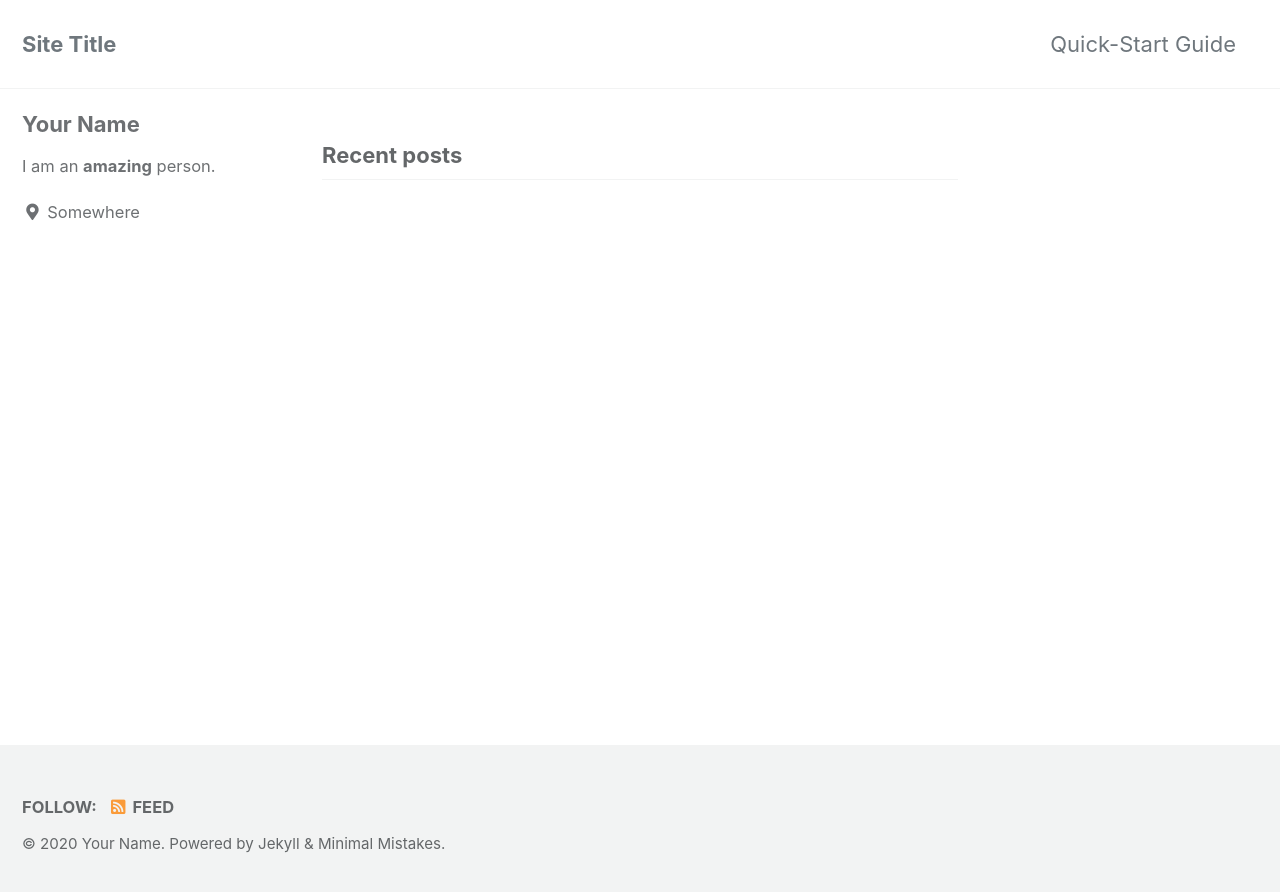
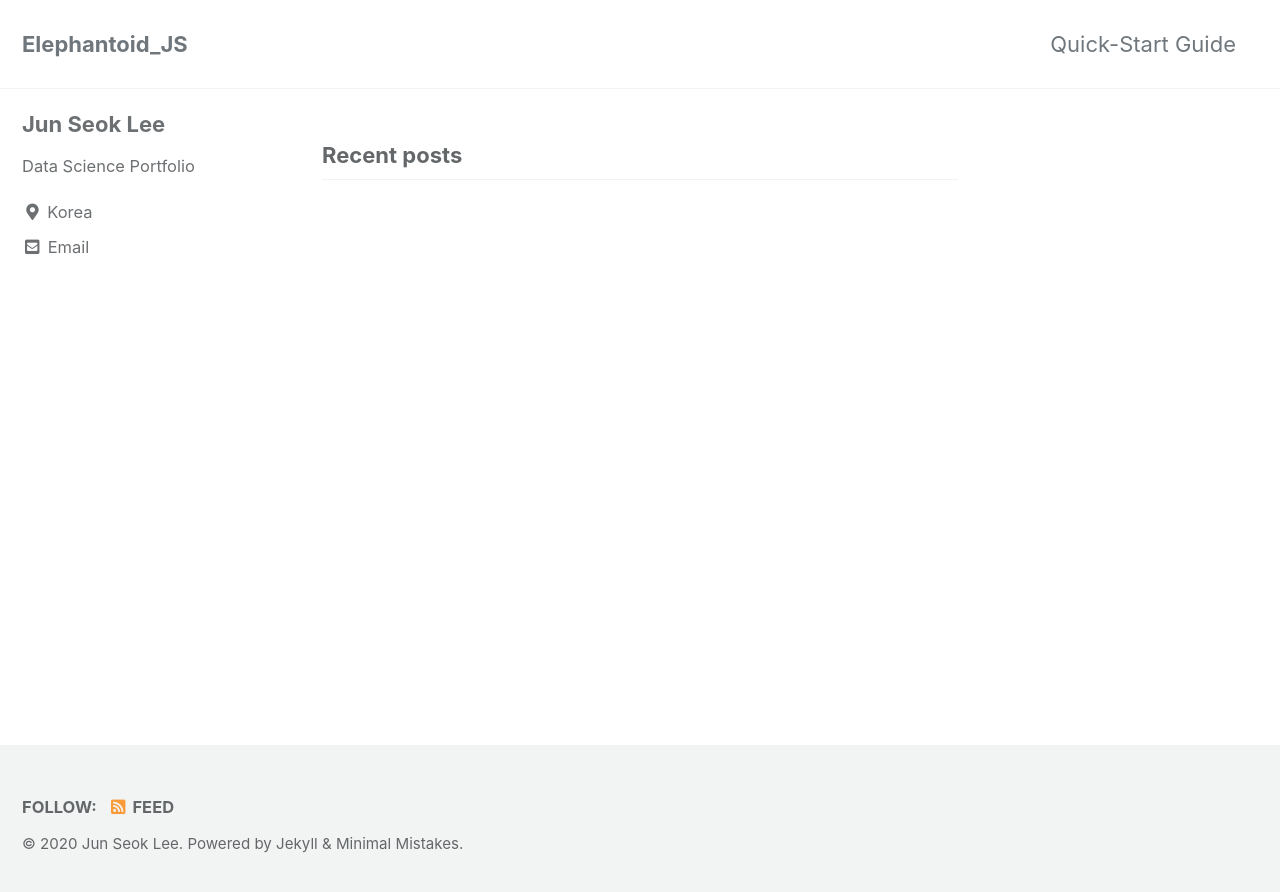
Before and after one commit to elephantoid/elephantoid.github.io, a Jekyll site: the page built from index.html, in a window 1280 px wide. Shown: the top 892 px of the page. Built offline with Jekyll 4.4.1, drawn with Linux system fonts in a browser that asks for light colours; cached includes are drawn as plain includes; the list of posts is cut into pages by our own code; part of the change alters nothing that is shown.

Commit message:
added author information in _config.yml

```diff
--- a/_config.yml
+++ b/_config.yml
@@ -12,92 +12,91 @@
 
 # theme                  : "minimal-mistakes-jekyll"
 # remote_theme           : "mmistakes/minimal-mistakes"
-minimal_mistakes_skin    : "default" # "air", "aqua", "contrast", "dark", "dirt", "neon", "mint", "plum", "sunrise"
+minimal_mistakes_skin: "default" # "air", "aqua", "contrast", "dark", "dirt", "neon", "mint", "plum", "sunrise"
 
 # Site Settings
-locale                   : "en-US"
-title                    : "Site Title"
-title_separator          : "-"
-subtitle                 : # site tagline that appears below site title in masthead
-name                     : "Your Name"
-description              : "An amazing website."
-url                      : # the base hostname & protocol for your site e.g. "https://mmistakes.github.io"
-baseurl                  : # the subpath of your site, e.g. "/blog"
-repository               : # GitHub username/repo-name e.g. "mmistakes/minimal-mistakes"
-teaser                   : # path of fallback teaser image, e.g. "/assets/images/500x300.png"
-logo                     : # path of logo image to display in the masthead, e.g. "/assets/images/88x88.png"
-masthead_title           : # overrides the website title displayed in the masthead, use " " for no title
+locale: "en-US"
+title: "Elephantoid_JS"
+title_separator: "-"
+subtitle: # site tagline that appears below site title in masthead
+name: "Jun Seok Lee"
+description: "Data Science Portfolio"
+url: # the base hostname & protocol for your site e.g. "https://mmistakes.github.io"
+baseurl: # the subpath of your site, e.g. "/blog"
+repository: # GitHub username/repo-name e.g. "mmistakes/minimal-mistakes"
+teaser: # path of fallback teaser image, e.g. "/assets/images/500x300.png"
+logo: # path of logo image to display in the masthead, e.g. "/assets/images/88x88.png"
+masthead_title: # overrides the website title displayed in the masthead, use " " for no title
 # breadcrumbs            : false # true, false (default)
-words_per_minute         : 200
+words_per_minute: 200
 comments:
-  provider               : # false (default), "disqus", "discourse", "facebook", "staticman", "staticman_v2", "utterances", "custom"
+  provider: # false (default), "disqus", "discourse", "facebook", "staticman", "staticman_v2", "utterances", "custom"
   disqus:
-    shortname            : # https://help.disqus.com/customer/portal/articles/466208-what-s-a-shortname-
+    shortname: # https://help.disqus.com/customer/portal/articles/466208-what-s-a-shortname-
   discourse:
-    server               : # https://meta.discourse.org/t/embedding-discourse-comments-via-javascript/31963 , e.g.: meta.discourse.org
+    server: # https://meta.discourse.org/t/embedding-discourse-comments-via-javascript/31963 , e.g.: meta.discourse.org
   facebook:
     # https://developers.facebook.com/docs/plugins/comments
-    appid                :
-    num_posts            : # 5 (default)
-    colorscheme          : # "light" (default), "dark"
+    appid:
+    num_posts: # 5 (default)
+    colorscheme: # "light" (default), "dark"
   utterances:
-    theme                : # "github-light" (default), "github-dark"
-    issue_term           : # "pathname" (default)
+    theme: # "github-light" (default), "github-dark"
+    issue_term: # "pathname" (default)
   staticman:
-    branch               : # "master"
-    endpoint             : # "https://{your Staticman v3 API}/v3/entry/github/"
+    branch: # "master"
+    endpoint: # "https://{your Staticman v3 API}/v3/entry/github/"
 reCaptcha:
-  siteKey                :
-  secret                 :
+  siteKey:
+  secret:
 atom_feed:
-  path                   : # blank (default) uses feed.xml
-search                   : # true, false (default)
-search_full_content      : # true, false (default)
-search_provider          : # lunr (default), algolia, google
+  path: # blank (default) uses feed.xml
+search: # true, false (default)
+search_full_content: # true, false (default)
+search_provider: # lunr (default), algolia, google
 algolia:
-  application_id         : # YOUR_APPLICATION_ID
-  index_name             : # YOUR_INDEX_NAME
-  search_only_api_key    : # YOUR_SEARCH_ONLY_API_KEY
-  powered_by             : # true (default), false
+  application_id: # YOUR_APPLICATION_ID
+  index_name: # YOUR_INDEX_NAME
+  search_only_api_key: # YOUR_SEARCH_ONLY_API_KEY
+  powered_by: # true (default), false
 google:
-  search_engine_id       : # YOUR_SEARCH_ENGINE_ID
-  instant_search         : # false (default), true
+  search_engine_id: # YOUR_SEARCH_ENGINE_ID
+  instant_search: # false (default), true
 # SEO Related
-google_site_verification :
-bing_site_verification   :
-yandex_site_verification :
-naver_site_verification  :
+google_site_verification:
+bing_site_verification:
+yandex_site_verification:
+naver_site_verification:
 
 # Social Sharing
 twitter:
-  username               :
+  username:
 facebook:
-  username               :
-  app_id                 :
-  publisher              :
-og_image                 : # Open Graph/Twitter default site image
+  username:
+  app_id:
+  publisher:
+og_image: # Open Graph/Twitter default site image
 # For specifying social profiles
 # - https://developers.google.com/structured-data/customize/social-profiles
 social:
-  type                   : # Person or Organization (defaults to Person)
-  name                   : # If the user or organization name differs from the site's name
+  type: # Person or Organization (defaults to Person)
+  name: # If the user or organization name differs from the site's name
   links: # An array of links to social media profiles
 
 # Analytics
 analytics:
-  provider               : false # false (default), "google", "google-universal", "google-gtag", "custom"
+  provider: false # false (default), "google", "google-universal", "google-gtag", "custom"
   google:
-    tracking_id          :
-    anonymize_ip         : # true, false (default)
-
+    tracking_id:
+    anonymize_ip: # true, false (default)
 
 # Site Author
 author:
-  name             : "Your Name"
-  avatar           : # path of avatar image, e.g. "/assets/images/bio-photo.jpg"
-  bio              : "I am an **amazing** person."
-  location         : "Somewhere"
-  email            :
+  name: "Jun Seok Lee"
+  avatar: # path of avatar image, e.g. "/assets/images/bio-photo.jpg"
+  bio: "Data Science Portfolio"
+  location: "Korea"
+  email: "Hersheypq@gmail.com"
   links:
     - label: "Email"
       icon: "fas fa-fw fa-envelope-square"
@@ -140,7 +139,6 @@ footer:
       icon: "fab fa-fw fa-instagram"
       # url:
 
-
 # Reading Files
 include:
   - .htaccess
@@ -178,14 +176,12 @@ keep_files:
 encoding: "utf-8"
 markdown_ext: "markdown,mkdown,mkdn,mkd,md"
 
-
 # Conversion
 markdown: kramdown
 highlighter: rouge
 lsi: false
 excerpt_separator: "\n\n"
 incremental: false
-
 
 # Markdown Processing
 kramdown:
@@ -198,19 +194,16 @@ kramdown:
   smart_quotes: lsquo,rsquo,ldquo,rdquo
   enable_coderay: false
 
-
 # Sass/SCSS
 sass:
   sass_dir: _sass
   style: compressed # https://sass-lang.com/documentation/file.SASS_REFERENCE.html#output_style
-
 
 # Outputting
 permalink: /:categories/:title/
 paginate: 5 # amount of posts to show
 paginate_path: /page:num/
 timezone: # https://en.wikipedia.org/wiki/List_of_tz_database_time_zones
-
 
 # Plugins (previously gems:)
 plugins:
@@ -227,7 +220,6 @@ whitelist:
   - jekyll-gist
   - jekyll-feed
   - jekyll-include-cache
-
 
 # Archives
 #  Type
@@ -257,14 +249,12 @@ tag_archive:
 #     category: /categories/:name/
 #     tag: /tags/:name/
 
-
 # HTML Compression
 # - https://jch.penibelst.de/
 compress_html:
   clippings: all
   ignore:
     envs: development
-
 
 # Defaults
 defaults:
@@ -279,3 +269,10 @@ defaults:
       comments: # true
       share: true
       related: true
+  # _pages
+  - scope:
+      path: ""
+      type: pages
+    values:
+      layout: single
+      author_profile: true
```
